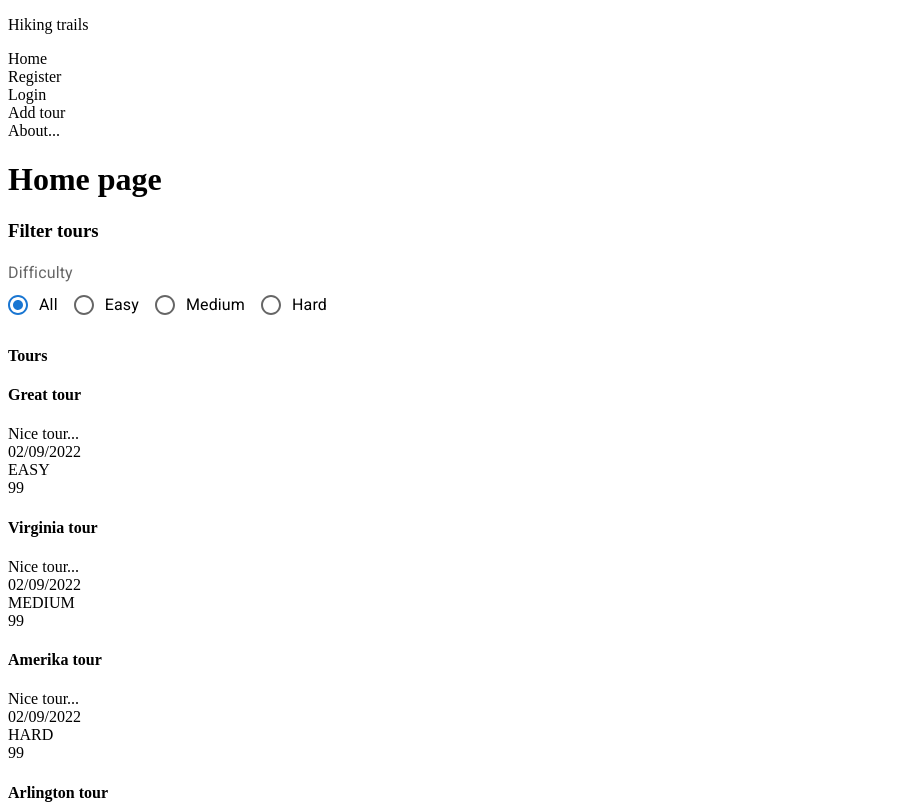
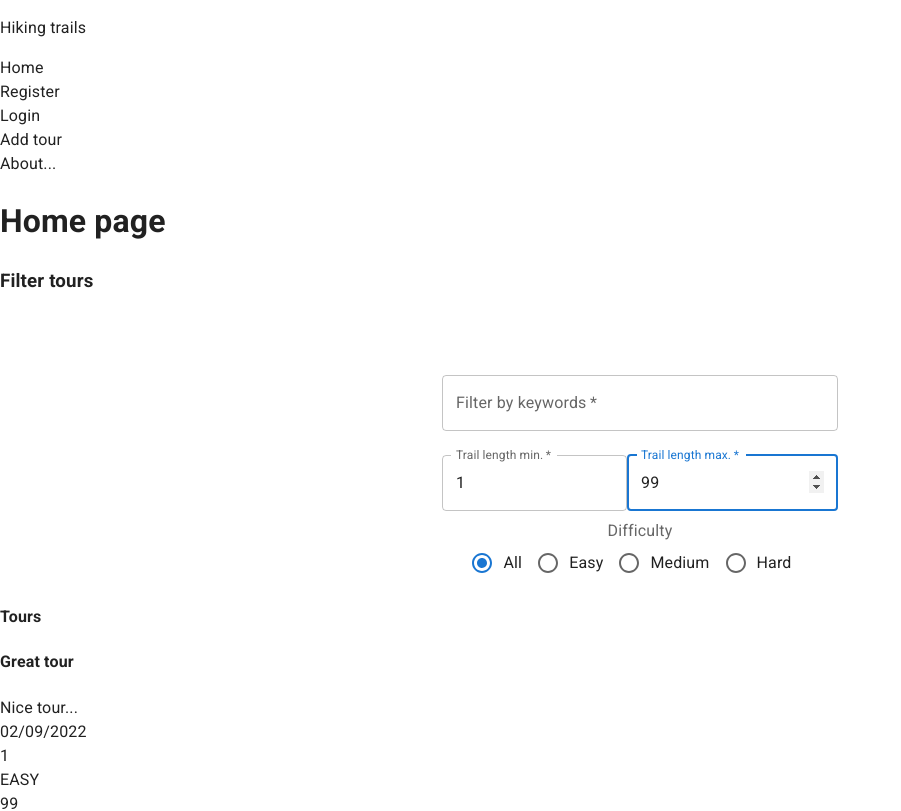
Before and after one commit to bokigolic/hiking-2, a React (Create React App) app in the folder hiking-react/: page / in a window 1280 px wide. Shown: the top 811 px of the page, without its empty margins (0-901 px from the left). Built offline with nearby package versions, Linux system fonts and the light colour scheme.

Commit message:
search filters added

```diff
--- a/hiking-react/src/components/PageHome.jsx
+++ b/hiking-react/src/components/PageHome.jsx
@@ -1,4 +1,4 @@
-import { FormControlLabel, FormLabel, Radio, RadioGroup } from "@mui/material";
+import { Box, Container, CssBaseline, FormControlLabel, FormLabel, Grid, Radio, RadioGroup, TextField } from "@mui/material";
 import { useState } from "react";
 import { useSelector } from "react-redux";
 
@@ -8,8 +8,8 @@ const PageHome = (props) => {
   const preset = {
     search: '',
     difficulty: 'ALL',
-    trail_length: 1,
-    max_participants: 99
+    trail_length_min: 1,
+    trail_length_max: 99,
   };
 
   const [formState, setFormState] = useState(preset);
@@ -29,12 +29,36 @@ const PageHome = (props) => {
   // SEKCIJA LISTA TURA
   const tours = useSelector((state) => state.tours); // uzimamo podatak tours iz globalnog reducovog statea apliakcije
 
-  const filteredTours = tours.filter((tour)=>{
+  const filteredTours = tours.filter((tour) => {
+    let test = true;
+
+    // filtriranej po search-u
+    if (formState.search !== '') {
+      // filtriramo po search recima samo ako je nesto ukucano
+      if (tour.name.toUpperCase().includes(formState.search.toUpperCase()) || tour.description.toUpperCase().includes(formState.search.toUpperCase())) {
+        // .toUpperCase() pretvara sva slovau velik aradi poredjenja kako bi bilo svejedno da li smo kucali velika ili mala
+        // true
+      } else {
+        test = false;
+      }
+    }
+
+    // filtriranje po difficulty
     if (tour.difficulty === formState.difficulty || formState.difficulty === 'ALL') {
-      return true; // stay ina array
+      // return true; // stay in aarray
     } else {
-      return false; // deleted from array
+      // return false; // deleted from array
+      test = false;
     }
+
+    // filtriranje po min mac
+    if (tour.trail_length >= formState.trail_length_min && tour.trail_length <= formState.trail_length_max) {
+      // true
+    } else {
+      test = false;
+    }
+
+    return test;
   });
 
   let jsx = filteredTours.map((tour, index) => {
@@ -43,7 +67,7 @@ const PageHome = (props) => {
         <h4>{tour.name}</h4>
         <div>{tour.description}</div>
         <div>{tour.date}</div>
-        <div>{tour.trail_legth}</div>
+        <div>{tour.trail_length}</div>
         <div>{tour.difficulty}</div>
         <div>{tour.max_participants}</div>
       </div>
@@ -54,6 +78,58 @@ const PageHome = (props) => {
     <>
       <h1> Home page </h1>
       <h3>Filter tours</h3>
+
+      <Container component="main" maxWidth="xs">
+        <CssBaseline />
+        <Box
+          sx={{
+            marginTop: 8,
+            display: 'flex',
+            flexDirection: 'column',
+            alignItems: 'center',
+          }}
+        >
+          <TextField
+            id="search"
+            label="Filter by keywords"
+            name="search"
+            value={formState.search}
+            onChange={handleChange}
+            margin="normal"
+            required
+            fullWidth
+            autoFocus
+          />
+          <Grid container>
+            <Grid item xs>
+              <TextField
+                id="trail_length_min"
+                label="Trail length min."
+                name="trail_length_min"
+                value={formState.trail_length_min}
+                onChange={handleChange}
+                type="number"
+                margin="normal"
+                required
+                fullWidth
+                autoFocus
+              />
+            </Grid>
+            <Grid item>
+              <TextField
+                id="trail_length_max"
+                label="Trail length max."
+                name="trail_length_max"
+                value={formState.trail_length_max}
+                onChange={handleChange}
+                type="number"
+                margin="normal"
+                required
+                fullWidth
+                autoFocus
+              />
+            </Grid>
+          </Grid>
 
           <FormLabel id="difficulty">Difficulty</FormLabel>
           <RadioGroup
@@ -67,6 +143,8 @@ const PageHome = (props) => {
             <FormControlLabel value="MEDIUM" control={<Radio />} label="Medium" />
             <FormControlLabel value="HARD" control={<Radio />} label="Hard" />
           </RadioGroup>
+        </Box>
+      </Container>
 
       <h4>Tours</h4>
       {jsx}
--- a/hiking-react/src/utils/dummy-tours.js
+++ b/hiking-react/src/utils/dummy-tours.js
@@ -24,7 +24,7 @@ export const dummyTours = [{
         description: 'Nice tour...',
         date: '02/09/2022',
         difficulty: 'MEDIUM',
-        trail_length: 1,
+        trail_length: 5,
         max_participants: 99
     },
     {
@@ -33,7 +33,7 @@ export const dummyTours = [{
         description: 'Nice tour...',
         date: '02/09/2022',
         difficulty: 'HARD',
-        trail_length: 1,
+        trail_length: 17,
         max_participants: 99
     },
     {
@@ -42,7 +42,7 @@ export const dummyTours = [{
         description: 'Nice tour...',
         date: '02/09/2022',
         difficulty: 'EASY',
-        trail_length: 1,
+        trail_length: 30,
         max_participants: 99
     },
 ];
```
Also changed, not shown: hiking-react/src/redux/reducer.js (line endings or trailing spaces). Lines whose indentation alone changed are shown as unchanged.
